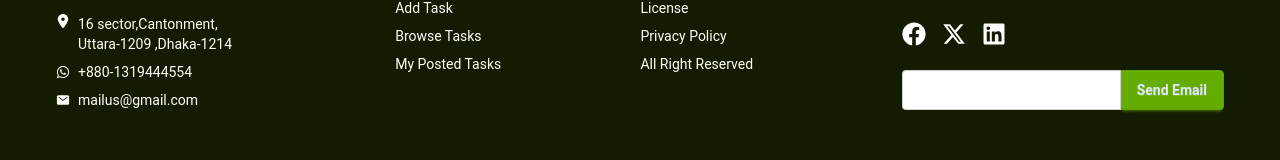
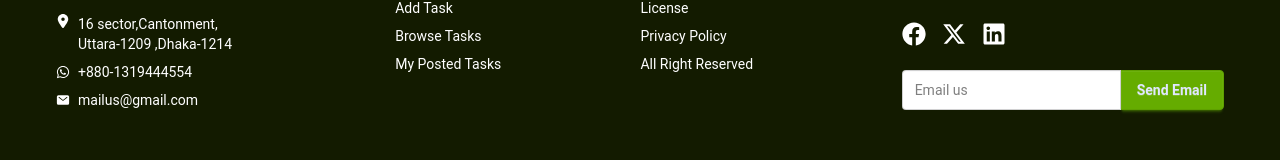
Before and after one commit to MizanRbf/skilnado-client, a React (Vite) app: page /bidsDetails/1 in a window 1280 px wide. Shown: the part 619-779 px from the top of the page. Built offline with nearby package versions, Linux system fonts and the light colour scheme; no server answers.

Commit message:
newsletter and footer sendmail is been worked

```diff
--- a/package.json
+++ b/package.json
@@ -11,6 +11,7 @@
   },
   "dependencies": {
     "@tailwindcss/vite": "^4.1.7",
+    "emailjs-com": "^3.2.0",
     "firebase": "^11.7.3",
     "motion": "^12.19.1",
     "react": "^19.1.0",
--- /dev/null
+++ b/src/Pages/Home/NewsLetter/Mail.jsx
@@ -0,0 +1,37 @@
+import React, { useRef } from "react";
+import emailjs from "emailjs-com";
+
+const Mail = () => {
+  const form = useRef();
+
+  const handleSubmit = (e) => {
+    e.preventDefault();
+
+    emailjs
+      .sendForm(
+        "service_1tl7k8c",
+        "template_88eueta",
+        form.current,
+        "eE11Jr1RKLDjHi_0W"
+      )
+      .then(
+        () => {
+          alert("Message sent successfully!");
+          form.current.reset();
+        },
+        (error) => {
+          alert("Failed to send. Error: " + error.text);
+        }
+      );
+  };
+
+  return (
+    <form ref={form} onSubmit={handleSubmit}>
+      <input type="email" name="user_email" placeholder="Your email" required />
+      <textarea name="message" placeholder="Your message (optional)" />
+      <button type="submit">Subscribe</button>
+    </form>
+  );
+};
+
+export default Mail;
--- a/src/Pages/Home/NewsLetter/NewsLetter.jsx
+++ b/src/Pages/Home/NewsLetter/NewsLetter.jsx
@@ -1,7 +1,35 @@
-import React from "react";
 import { Link } from "react-router";
+import React, { useRef } from "react";
+import emailjs from "emailjs-com";
+import Swal from "sweetalert2";
 
 const NewsLetter = () => {
+  const form = useRef();
+  const handleSubmit = (e) => {
+    e.preventDefault();
+
+    emailjs
+      .sendForm(
+        "service_1tl7k8c",
+        "template_88eueta",
+        form.current,
+        "eE11Jr1RKLDjHi_0W"
+      )
+      .then(
+        () => {
+          Swal.fire({
+            title: "Subscribed Successfully!",
+            icon: "success",
+            draggable: true,
+          });
+          form.current.reset();
+        },
+        (error) => {
+          alert("Failed to send. Error: " + error.text);
+        }
+      );
+  };
+
   return (
     <div className="mb-10  border rounded-lg border-slate-200 shadow-lg p-6 gap-4">
       <h2 className="mb-10 text-center">📬Subscribe to Our Newsletter</h2>
@@ -23,16 +51,18 @@ const NewsLetter = () => {
         </div>
 
         {/* SubsCribe Form */}
-        <form className=" w-full space-y-3">
+        <form ref={form} onSubmit={handleSubmit} className=" w-full space-y-3">
           <div className="flex gap-2">
             <input
               type="text"
+              name="first_name"
               placeholder="First-name"
               className="border w-full border-slate-300 py-3 rounded-sm pl-2"
             />
 
             <input
               type="text"
+              name="last_name"
               placeholder="Last-name"
               className="border border-slate-300 w-full py-3 rounded-sm pl-2"
             />
@@ -40,16 +70,21 @@ const NewsLetter = () => {
           <input
             type="email"
             placeholder="Your work email...."
+            name="user_email"
             className="border border-slate-300 py-3 w-full rounded-sm pl-2"
           />
           <br />
           <input
             type="Company"
+            name="company_name"
             placeholder="Your Company"
             className="border w-full border-slate-300 py-3 rounded-sm pl-2"
           />
           <br />
-          <button className="custom-width py-3 bg-primary text-white w-full rounded-sm">
+          <button
+            type="submit"
+            className="custom-width py-3 bg-primary text-white w-full rounded-sm cursor-pointer"
+          >
             Subscribe
           </button>
         </form>
--- a/src/shared/Footer.jsx
+++ b/src/shared/Footer.jsx
@@ -1,10 +1,39 @@
-import React from "react";
+import React, { useRef } from "react";
 import { FaFacebook, FaLinkedin, FaPhoneAlt, FaWhatsapp } from "react-icons/fa";
 import { FaLocationDot, FaXTwitter } from "react-icons/fa6";
 import { IoMail } from "react-icons/io5";
 import { Link, NavLink } from "react-router";
+import Swal from "sweetalert2";
+
+import emailjs from "emailjs-com";
 
 const Footer = () => {
+  const form = useRef();
+  const handleSubmit = (e) => {
+    e.preventDefault();
+
+    emailjs
+      .sendForm(
+        "service_1tl7k8c",
+        "template_88eueta",
+        form.current,
+        "eE11Jr1RKLDjHi_0W"
+      )
+      .then(
+        () => {
+          Swal.fire({
+            title: "Mail Sent Successfully!",
+            icon: "success",
+            draggable: true,
+          });
+          form.current.reset();
+        },
+        (error) => {
+          alert("Failed to send. Error: " + error.text);
+        }
+      );
+  };
+
   return (
     <footer className=" bg-[#131b00] text-white p-10 border border-x-0 border-t-primary border-b-0">
       <div className="flex flex-col lg:flex-row *:mb-8 justify-between mb-10 max-w-[1800px] mx-auto md:px-4">
@@ -93,15 +122,16 @@ const Footer = () => {
           </ul>
 
           {/* form */}
-          <div className="">
-            <form className="w-full">
+          <div className="text-black">
+            <form ref={form} onSubmit={handleSubmit} className="w-full">
               <div className="join">
                 <input
-                  type="email"
+                  type="text"
+                  name="user's_opinion"
                   placeholder="Email us"
                   className="input input-bordered join-item"
                 />
-                <button className="btn btn-primary join-item">
+                <button type="submit" className="btn btn-primary join-item">
                   Send Email
                 </button>
               </div>
```
Also changed, not shown: 1 other file (tests, documents, lock files or other folders).
